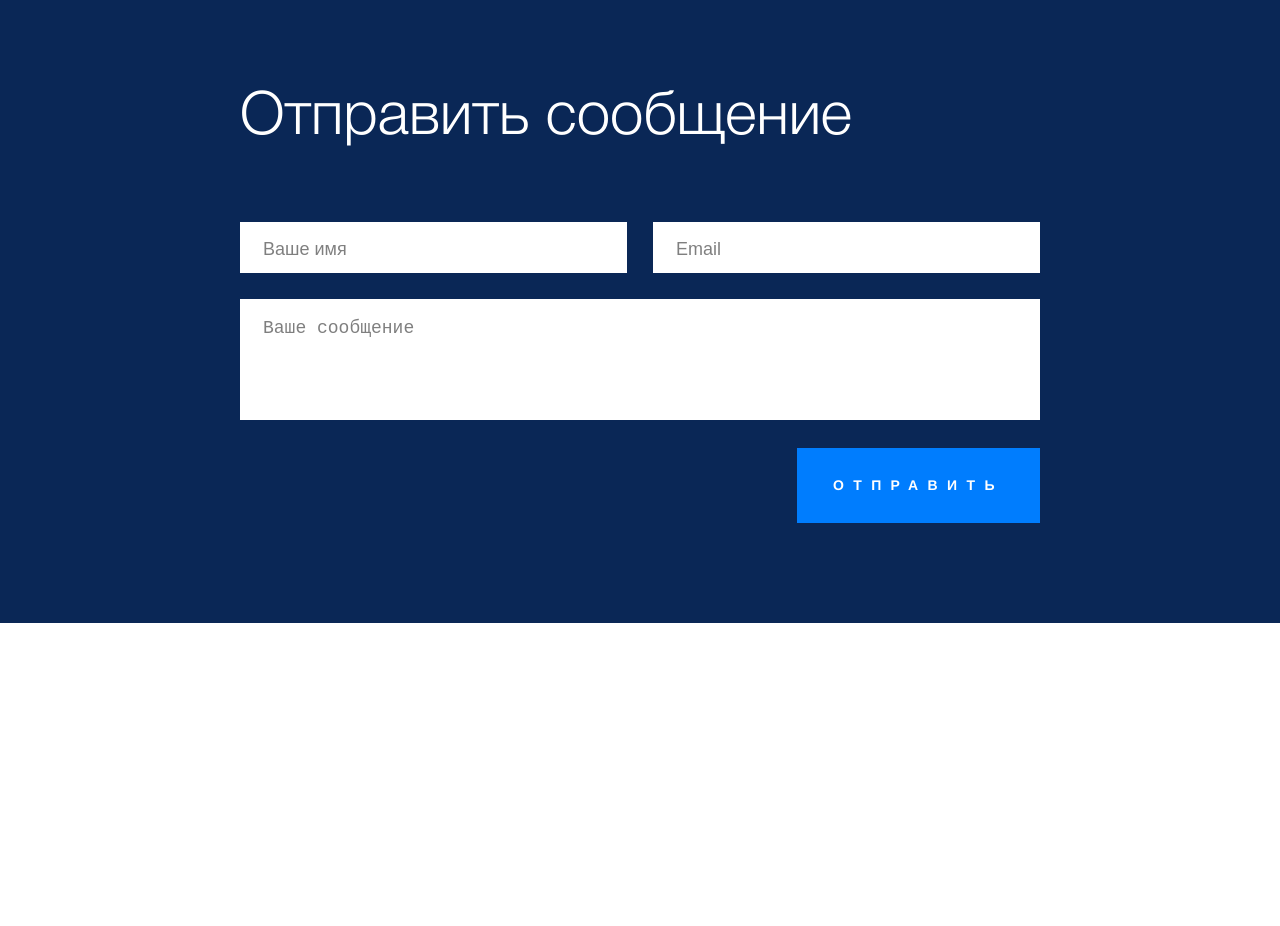
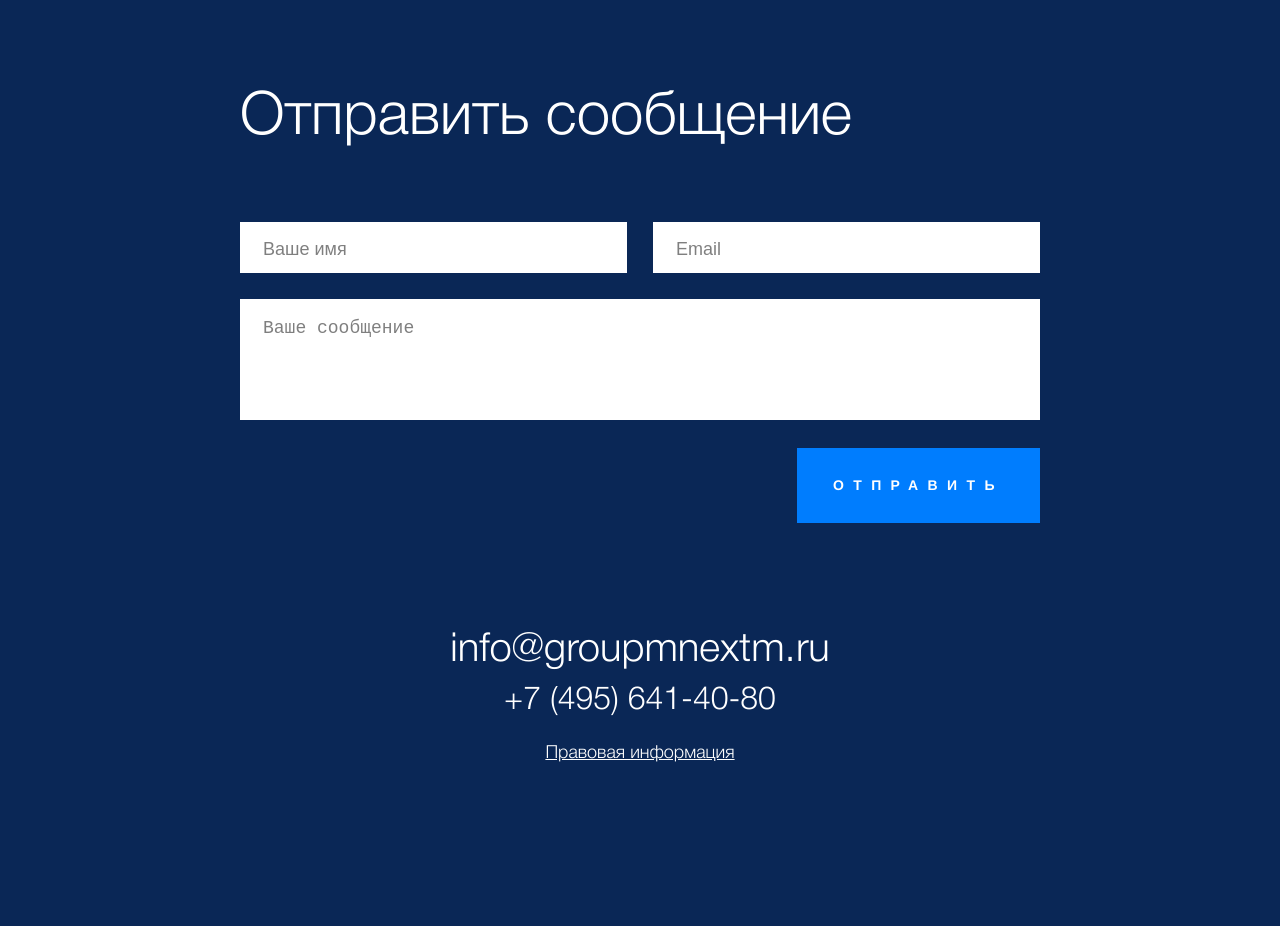
Before and after one commit to Alexandra789/conference-page-template, a website built with webpack: page src/index.html in a window 1280 px wide. Shown: the part 1784-2710 px from the top of the page. Before the commit the page ends 2407 px from the top, so only its background shows below. Built offline with nearby package versions, Linux system fonts and the light colour scheme; files whose address does not match are found by name.

Commit message:
add footer

```diff
--- a/src/index.html
+++ b/src/index.html
@@ -260,8 +260,16 @@
 				</div>
 			</div>
 		</section>
-
 	</main>
+	<footer class="footer">
+		<div class="container">
+			<div class="footer-wrapper">
+				<a href="mailto:info@groupmnextm.ru" class="footer__email">info@groupmnextm.ru</a>
+				<a href="tel:+74956414080" class="footer__phone">+7 (495) 641-40-80</a>
+				<a href="#" class="footer__info">Правовая информация</a>
+			</div>
+		</div>
+	</footer>
 
 	<script src="https://cdn.jsdelivr.net/npm/swiper@10/swiper-bundle.min.js"></script>
 </body>
--- /dev/null
+++ b/src/scss/block/footer.scss
@@ -0,0 +1,47 @@
+.footer {
+	background-color: $dark_blue;
+	padding-bottom: 160px;
+	@media (max-width: 1024px) {
+		padding-bottom: 90px;
+	}
+	@media (max-width: 720px) {
+		padding-bottom: 110px;
+	}
+
+	&-wrapper {
+		display: flex;
+		flex-direction: column;
+		justify-content: center;
+		align-items: center;
+
+		a {
+			color: $white;
+		}
+	}
+
+	&__email {
+		font-size: 40px;
+		font-weight: 300;
+		line-height: 140%;
+		@media (max-width: 720px) {
+			font-size: 28px;
+		}
+	}
+
+	&__phone {
+		font-size: 32px;
+		font-weight: 300;
+		line-height: 140%;
+		margin-bottom: 17px;
+		@media (max-width: 720px) {
+			font-size: 22px;
+		}
+	}
+
+	&__info {
+		font-size: 18px;
+		font-weight: 300;
+		line-height: 140%;
+		text-decoration-line: underline;
+	}
+}
--- a/src/scss/style.scss
+++ b/src/scss/style.scss
@@ -6,4 +6,5 @@
 @import './block/hamburgerMenu';
 @import './block/conference';
 @import './block/speakers';
-@import 'block/contact';
+@import './block/contact';
+@import './block/footer';
```
